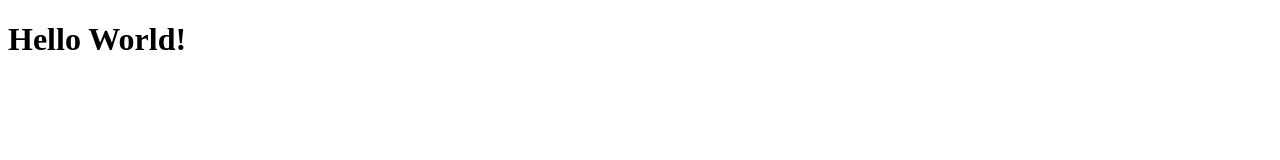
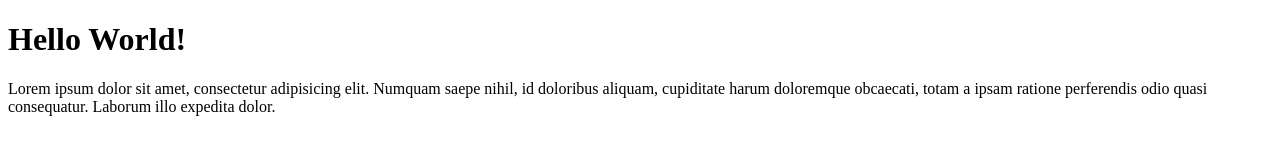
Before and after one commit to kochapane/wf3github, a plain HTML site: page index.html in a window 1280 px wide. Drawn offline with Linux system fonts and the light colour scheme.

Commit message:
ajout du text de description

```diff
--- a/index.html
+++ b/index.html
@@ -8,5 +8,6 @@
 </head>
 <body>
     <h1>Hello World!</h1>
-</body>
+    <p>Lorem ipsum dolor sit amet, consectetur adipisicing elit. Numquam saepe nihil, id doloribus aliquam, cupiditate harum doloremque obcaecati, totam a ipsam ratione perferendis odio quasi consequatur. Laborum illo expedita dolor.</p>
+   </body>
 </html>
```
